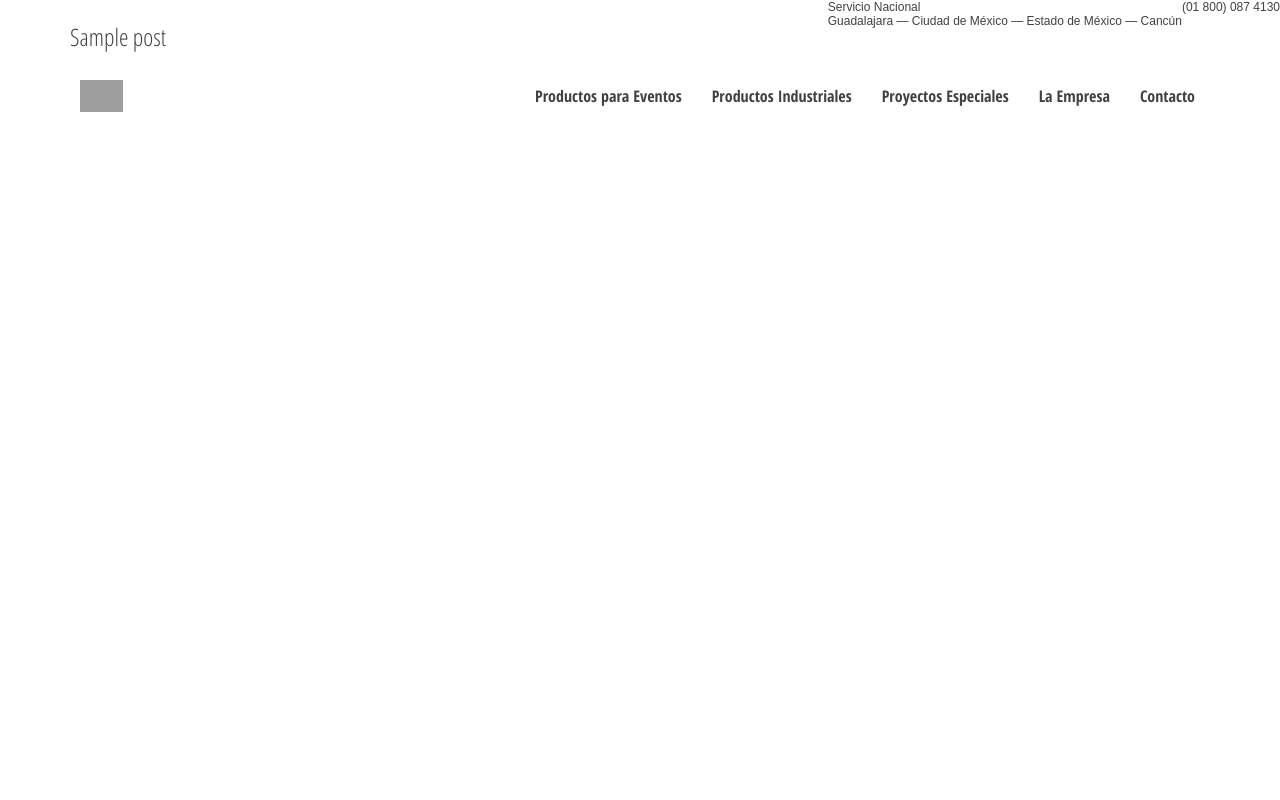
After one commit to humbertolopez/em_v2, a WordPress theme: template single-product.php in a window 1280 px wide. The commit adds this page. Run offline with PHP 8.4 and a stand-in for WordPress, Linux system fonts and the light colour scheme; the site name, menu and one post (Sample post) are stand-ins, and other content is empty; some libraries are stand-ins or nearby versions; grey boxes are pictures that could not be loaded.

Commit message:
Creación de página de producto

```diff
--- /dev/null
+++ b/footer.php
@@ -0,0 +1,5 @@
+	<footer>
+	</footer>
+
+</body>
+</html>
--- /dev/null
+++ b/functions.php
@@ -0,0 +1,224 @@
+<?php
+
+	/* soporte de thumbs */
+	add_theme_support('post-thumbnails');
+
+	/* metabox para remolques */
+	function remolques_custom_meta() {
+		add_meta_box('remolques_meta', 'Servicios en Remolques', 'remolques_meta_callback', 'post','side','high');
+	}
+
+	add_action('add_meta_boxes','remolques_custom_meta');
+
+	/* formulario servicios en remolques */
+	function remolques_meta_callback($post) {
+		wp_nonce_field( 'remolques_meta_box','remolques_nonce');
+		$remolques_stored_meta = get_post_meta($post->ID);
+		?>
+			<h4>Área de Damas</h4>
+				<p>
+					<input size="3" type="text" name="sanitariosdamas" id="sanitariosdamas" value="<?php echo $remolques_stored_meta['sanitariosdamas'][0]; ?>">
+					<label for="sanitariosdamas">Sanitarios</label>
+				</p>
+				<p>
+					<input size="3" type="text" name="lavabosdamas" id="lavabosdamas" value="<?php echo $remolques_stored_meta['lavabosdamas'][0]; ?>">
+					<label for="lavabosdamas">Lavabos</label>
+				</p>
+			<h4>Área de Caballeros</h4>
+				<p>
+					<input size="3" type="text" name="mingitoriostarjacaballeros" id="mingitoriostarjacaballeros" value="<?php echo $remolques_stored_meta['mingitoriostarjacaballeros'][0]; ?>">
+					<label for="mingitoriostarjacaballeros">Mingitorio tipo Tarja</label>
+				</p>
+				<p>
+					<input size="3" type="text" name="mingitorioscaballeros" id="mingitorioscaballeros" value="<?php echo $remolques_stored_meta['mingitorioscaballeros'][0]; ?>">
+					<label for="mingitorioscaballeros">Mingitorios Individuales</label>
+				</p>
+				<p>
+					<input size="3" type="text" name="sanitarioscaballeros" id="sanitarioscaballeros" value="<?php echo $remolques_stored_meta['sanitarioscaballeros'][0]; ?>">
+					<label for="sanitarioscaballeros">Sanitarios</label>
+				</p>
+				<p>
+					<input size="3" type="text" name="lavaboscaballeros" id="lavaboscaballeros" value="<?php echo $remolques_stored_meta['lavaboscaballeros'][0]; ?>">
+					<label for="lavaboscaballeros">Lavabos</label>
+				</p>
+			<h4>Misceláneo</h4>
+				<p>
+					<input size="3" type="text" name="areadescanso" id="areadescanso" value="<?php echo $remolques_stored_meta['areadescanso'][0]; ?>">
+					<label for="areadescanso">Área de descanso</label>
+				</p>
+				<p>
+					<input size="3" type="text" name="regaderas" id="regaderas" value="<?php echo $remolques_stored_meta['regaderas'][0]; ?>">
+					<label for="regaderas">Regaderas</label>
+				</p>
+		<?php
+	}
+
+	/* guardar datos servicios remolques */
+	function remolques_meta_save($post_id) {
+		/* estado de guardado */
+		$is_autosave = wp_is_post_autosave($post_id);
+		$is_revision = wp_is_post_autosave($post_id);
+		$is_valid_nonce = ( isset($_POST['']) && wp_verify_nonce($_POST['remolques_nonce'],basename(__FILE__))) ? 'true' : 'false';
+
+		/* termina el script segun el estado del post */
+		if ($is_autosave || $is_revision || !$is_valid_nonce ) {
+			return;
+		}
+
+		/* sanitarios damas */
+		if( isset( $_POST[ 'sanitariosdamas' ] ) ) {
+        	update_post_meta( $post_id, 'sanitariosdamas', sanitize_text_field( $_POST[ 'sanitariosdamas' ] ) );
+    	}
+
+    	/* lavabos damas */
+		if( isset( $_POST[ 'lavabosdamas' ] ) ) {
+        	update_post_meta( $post_id, 'lavabosdamas', sanitize_text_field( $_POST[ 'lavabosdamas' ] ) );
+    	}
+
+    	/* mingitorios tarja caballeros */
+		if( isset( $_POST[ 'mingitoriostarjacaballeros' ] ) ) {
+        	update_post_meta( $post_id, 'mingitoriostarjacaballeros', sanitize_text_field( $_POST[ 'mingitoriostarjacaballeros' ] ) );
+    	}
+
+    	/* mingitorios caballeros */
+		if( isset( $_POST[ 'mingitorioscaballeros' ] ) ) {
+        	update_post_meta( $post_id, 'mingitorioscaballeros', sanitize_text_field( $_POST[ 'mingitorioscaballeros' ] ) );
+    	}
+
+    	/* sanitarios caballeros */
+		if( isset( $_POST[ 'sanitarioscaballeros' ] ) ) {
+        	update_post_meta( $post_id, 'sanitarioscaballeros', sanitize_text_field( $_POST[ 'sanitarioscaballeros' ] ) );
+    	}
+
+    	/* lavabos caballeros */
+		if( isset( $_POST[ 'lavaboscaballeros' ] ) ) {
+        	update_post_meta( $post_id, 'lavaboscaballeros', sanitize_text_field( $_POST[ 'lavaboscaballeros' ] ) );
+    	}
+
+    	/* areas de descanso */
+		if( isset( $_POST[ 'areadescanso' ] ) ) {
+        	update_post_meta( $post_id, 'areadescanso', sanitize_text_field( $_POST[ 'areadescanso' ] ) );
+    	}
+
+    	/* regaderas */
+		if( isset( $_POST[ 'regaderas' ] ) ) {
+        	update_post_meta( $post_id, 'regaderas', sanitize_text_field( $_POST[ 'regaderas' ] ) );
+    	}
+	}
+
+	/* ahora si, guardalo todo */
+	add_action('save_post', 'remolques_meta_save');
+
+	/* metabox para dimensiones */
+	function dimensiones_custom_meta() {
+			add_meta_box('dimensiones_meta', 'Tabla de Dimensiones', 'dimensiones_meta_callback', 'post','side','high');
+		}
+
+	add_action('add_meta_boxes','dimensiones_custom_meta');
+
+	/* formulario metabox dimensiones */
+	function dimensiones_meta_callback($post) {
+		wp_nonce_field( 'dimensiones_meta_box','dimensiones_nonce');
+		$dimensiones_stored_meta = get_post_meta($post->ID);
+		?>
+			<p>
+				<label for="alto">Alto</label>
+				<input size="4" type="text" name="alto" id="alto" value="<?php echo $dimensiones_stored_meta['alto'][0]; ?>">
+			</p>
+			<p>
+				<label for="ancho">Ancho</label>
+				<input size="4" type="text" name="ancho" id="ancho" value="<?php echo $dimensiones_stored_meta['ancho'][0]; ?>">
+			</p>
+			<p>
+				<label for="largo">Largo</label>
+				<input size="4" type="text" name="largo" id="largo" value="<?php echo $dimensiones_stored_meta['largo'][0]; ?>">
+			</p>
+			<p>
+				<label for="profundidad">Profundidad</label>
+				<input size="4" type="text" name="profundidad" id="profundidad" value="<?php echo $dimensiones_stored_meta['profundidad'][0]; ?>">
+			</p>
+			<p>
+				<label for="tanque">Capacidad de Tanque</label>
+				<input size="4" type="text" name="tanque" id="tanque" value="<?php echo $dimensiones_stored_meta['tanque'][0]; ?>">
+			</p>
+			<p>
+				<label for="peso">Peso</label>
+				<input size="4" type="text" name="peso" id="peso" value="<?php echo $dimensiones_stored_meta['peso'][0]; ?>">
+			</p>
+			<p>
+				<label for="colores">Colores</label>
+				<input type="text" name="colores" id="colores" value="<?php echo $dimensiones_stored_meta['colores'][0]; ?>">
+			</p>
+			<p>
+				<label for="tiron">Longitud de Tirón</label>
+				<input size="4" type="text" name="tiron" id="tiron" value="<?php echo $dimensiones_stored_meta['tiron'][0]; ?>">
+			</p>
+			<p>
+				<label for="tiron">Número de personas</label>
+				<input size="4" type="text" name="personas" id="personas" value="<?php echo $dimensiones_stored_meta['personas'][0]; ?>">
+			</p>
+		<?php
+	}
+
+	/* guardar dimensiones */
+	function dimensiones_meta_save($post_id) {
+		/* estado de guardado */
+		$is_autosave = wp_is_post_autosave($post_id);
+		$is_revision = wp_is_post_autosave($post_id);
+		$is_valid_nonce = ( isset($_POST['']) && wp_verify_nonce($_POST['dimensiones_nonce'],basename(__FILE__))) ? 'true' : 'false';
+
+		/* termina el script segun el estado del post */
+		if ($is_autosave || $is_revision || !$is_valid_nonce ) {
+			return;
+		}
+
+		/* altura */
+		if( isset( $_POST[ 'alto' ] ) ) {
+        	update_post_meta( $post_id, 'alto', sanitize_text_field( $_POST[ 'alto' ] ) );
+    	}
+
+    	/* ancho */
+		if( isset( $_POST[ 'ancho' ] ) ) {
+        	update_post_meta( $post_id, 'ancho', sanitize_text_field( $_POST[ 'ancho' ] ) );
+    	}
+
+    	/* largo */
+		if( isset( $_POST[ 'largo' ] ) ) {
+        	update_post_meta( $post_id, 'largo', sanitize_text_field( $_POST[ 'largo' ] ) );
+    	}
+
+    	/* profundidad */
+		if( isset( $_POST[ 'profundidad' ] ) ) {
+        	update_post_meta( $post_id, 'profundidad', sanitize_text_field( $_POST[ 'profundidad' ] ) );
+    	}
+
+    	/* tanque */
+		if( isset( $_POST[ 'tanque' ] ) ) {
+        	update_post_meta( $post_id, 'tanque', sanitize_text_field( $_POST[ 'tanque' ] ) );
+    	}
+
+    	/* peso */
+		if( isset( $_POST[ 'peso' ] ) ) {
+        	update_post_meta( $post_id, 'peso', sanitize_text_field( $_POST[ 'peso' ] ) );
+    	}
+
+    	/* colores */
+		if( isset( $_POST[ 'colores' ] ) ) {
+        	update_post_meta( $post_id, 'colores', sanitize_text_field( $_POST[ 'colores' ] ) );
+    	}
+
+    	/* tiron */
+		if( isset( $_POST[ 'tiron' ] ) ) {
+        	update_post_meta( $post_id, 'tiron', sanitize_text_field( $_POST[ 'tiron' ] ) );
+    	}
+
+    	/* numero de personas */
+    	if( isset( $_POST[ 'personas' ] ) ) {
+        	update_post_meta( $post_id, 'personas', sanitize_text_field( $_POST[ 'personas' ] ) );
+    	}
+	}
+
+	/* ahora si, guarda todas las dimensiones */
+	add_action('save_post', 'dimensiones_meta_save');
+
+?>
--- a/header.php
+++ b/header.php
@@ -30,7 +30,7 @@
 
 	<header>
 		<div id="nav" class="block">
-			<a href="#portada"><img class="logo" src="img/logo.svg"></a>
+			<a href="#portada"><img class="logo" src="<?php echo get_template_directory_uri(); ?>/img/logo.svg"></a>
 			<ul id="menu">
 				<li class="menu-item">
 					<a href="#eventos">Productos para Eventos</a>
--- /dev/null
+++ b/single-product.php
@@ -0,0 +1,12 @@
+<?php get_header(); ?>
+
+<section id="producto" class="block">
+	<div class="inner block">
+		<h1><?php the_title(); ?></h1>
+		<?php if(have_posts()) : while(have_posts()) : the_post(); ?>
+		<?php the_content(); ?>
+		<?php endwhile; endif; ?>
+	</div>
+</section>
+
+<?php get_footer(); ?>
--- a/style.css
+++ b/style.css
@@ -185,3 +185,19 @@ h1 {
 	top: 45%;
 }
 /* industriales */
+/* paginas de producto */
+h3 {
+	font-family: 'Open Sans Condensed', sans-serif;
+	font-weight: 300;
+}
+#producto ul {
+	margin: 0;
+	padding: 0;
+}
+#producto li {
+	margin: 0;
+	padding: 0;
+	list-style: none;
+	background: url(img/bullet.svg);
+}
+/* paginas de producto */
```
Also changed, not shown: index.php (+5 -9 lines), single.php (added, +16 -0 lines), img/bullet.svg (added).
